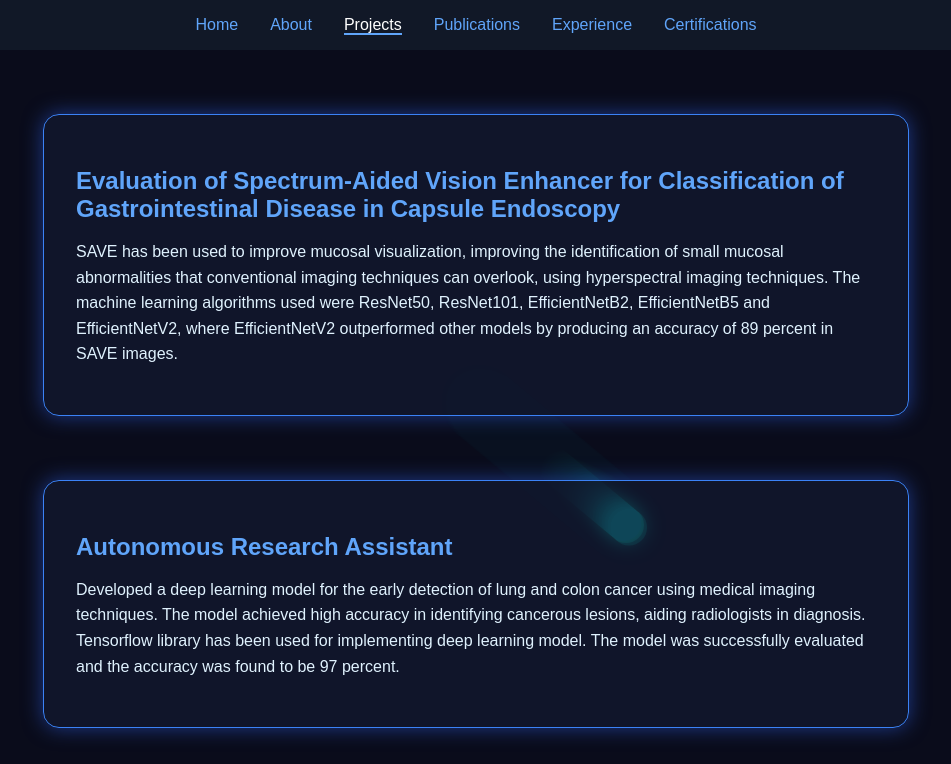
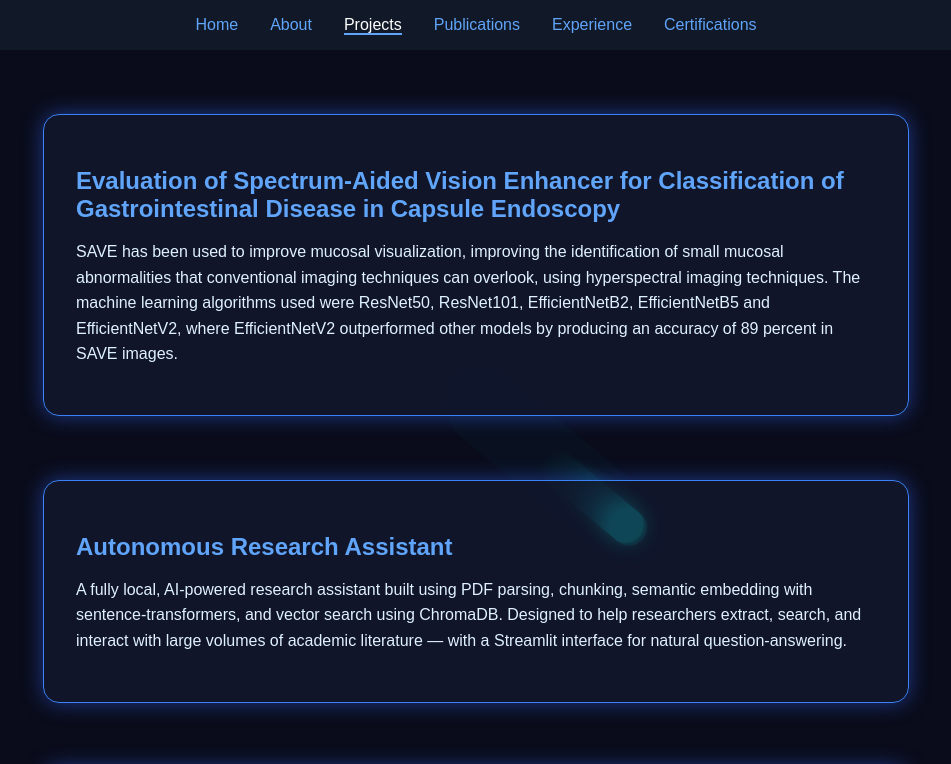
Before and after one commit to GargiGhosh03/Portfolio, a plain HTML site: page projects.html in a window 1280 px wide. Shown: the top 764 px of the page, without its empty margins (164-1115 px from the left). Drawn offline with Linux system fonts and the light colour scheme; animation ran at ten frames a second.

Commit message:
Update projects.html

```diff
--- a/projects.html
+++ b/projects.html
@@ -98,7 +98,7 @@
 
   <section class="project-detail" id="photography">
     <h2> Autonomous Research Assistant</h2>
-    <p>Developed a deep learning model for the early detection of lung and colon cancer using medical imaging techniques. The model achieved high accuracy in identifying cancerous lesions, aiding radiologists in diagnosis. Tensorflow library has been used for implementing deep learning model. The model was successfully evaluated and the accuracy was found to be 97 percent.</p>
+    <p>A fully local, AI-powered research assistant built using PDF parsing, chunking, semantic embedding with sentence-transformers, and vector search using ChromaDB. Designed to help researchers extract, search, and interact with large volumes of academic literature — with a Streamlit interface for natural question-answering.</p>
   </section>
 
   <section class="project-detail" id="chatbot">
```
